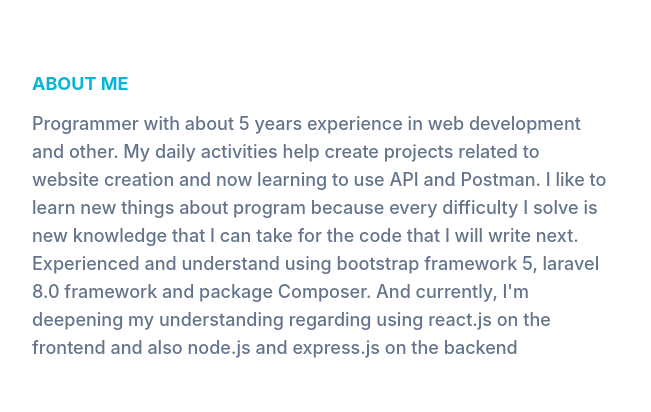
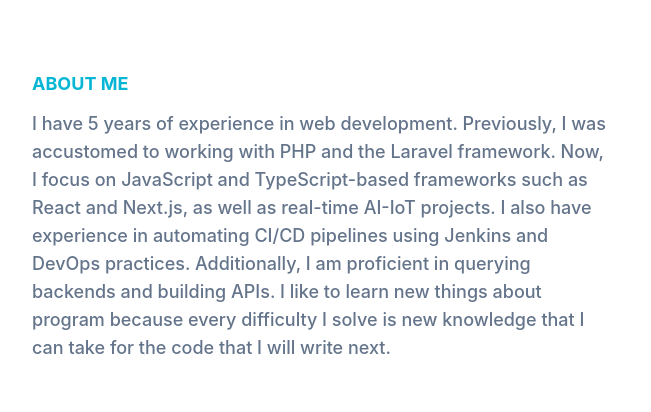
Before and after one commit to hafidh2001/portofolio, a website: page index.html in a window 1280 px wide. Shown: the part 753-1165 px from the top of the page, 0-651 px from the left. Drawn offline with Linux system fonts and the light colour scheme.

Commit message:
refactor: about-me

```diff
--- a/index.html
+++ b/index.html
@@ -94,15 +94,7 @@
                 <div class="w-full px-4 mb-10 lg:w-1/2">
                     <h4 class="font-bold uppercase text-primary text-lg mb-3">About Me</h4>
                     <p class="font-medium text-base text-secondary max-w-xl lg:text-lg">
-                        Programmer with about 5 years experience in web development and
-                        other. My daily activities help create projects related to website
-                        creation and now learning to use API and Postman. I like to learn new
-                        things about program because every difficulty I solve is new knowledge
-                        that I can take for the code that I will write next. Experienced and
-                        understand using bootstrap framework 5, laravel 8.0 framework and
-                        package Composer. And currently, I'm deepening my understanding
-                        regarding using react.js on the frontend and also node.js and express.js
-                        on the backend
+                        I have 5 years of experience in web development. Previously, I was accustomed to working with PHP and the Laravel framework. Now, I focus on JavaScript and TypeScript-based frameworks such as React and Next.js, as well as real-time AI-IoT projects. I also have experience in automating CI/CD pipelines using Jenkins and DevOps practices. Additionally, I am proficient in querying backends and building APIs. I like to learn new things about program because every difficulty I solve is new knowledge that I can take for the code that I will write next.
                     </p>
                 </div>
                 <!-- Content Right -->
```
